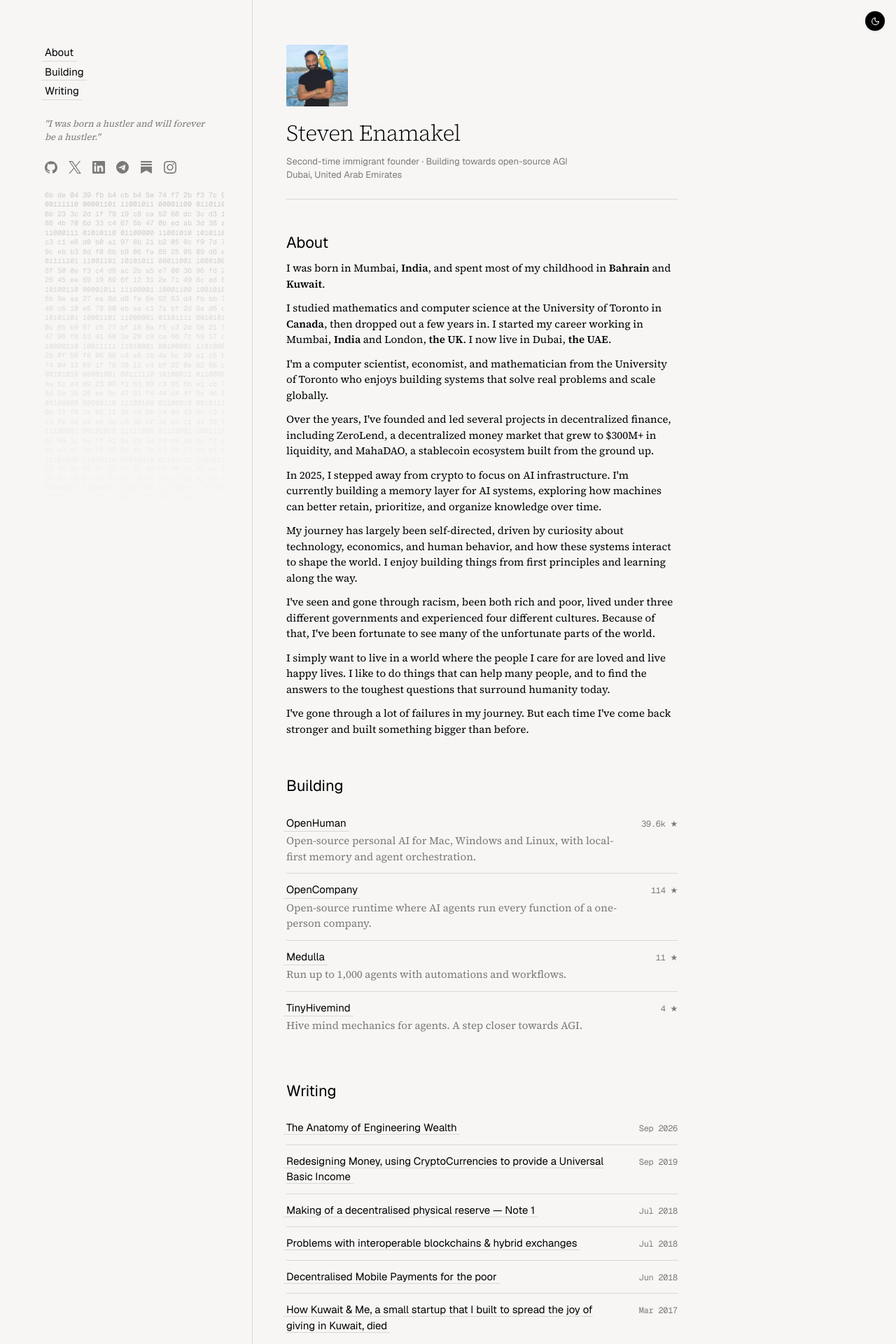
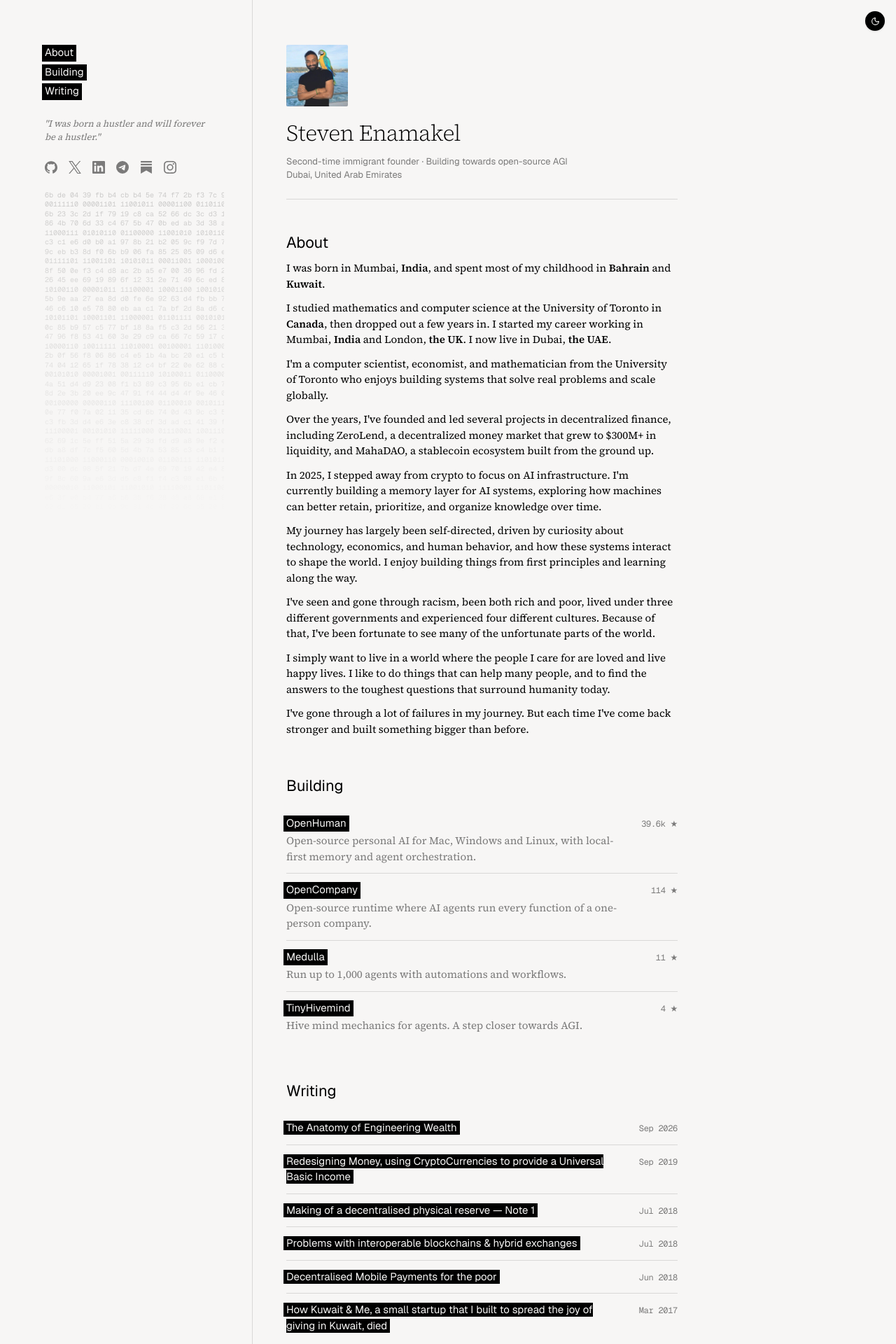
Before and after one commit to senamakel/enamakel.com, a Next.js app: page / in a window 1280 px wide. Shown: the top 1920 px of the page at 70% size. Built offline with nearby package versions, Linux system fonts and the light colour scheme; no server answers.

Commit message:
style: make the inverted fill the resting link state, border on hover
Co-authored-by: Medulla <medulla@tinyhumans.ai>

```diff
--- a/src/app/page.tsx
+++ b/src/app/page.tsx
@@ -42,7 +42,7 @@
             className="group flex items-baseline gap-6 py-3"
           >
             <span className="min-w-0 flex-1">
-              <span className="border-border group-hover:border-foreground group-hover:bg-foreground group-hover:text-background -mx-1 border-b px-1 transition-colors inline-block font-sans">
+              <span className="bg-foreground text-background group-hover:bg-transparent group-hover:text-foreground group-hover:border-border -mx-1 border-b border-transparent px-1 transition-colors inline-block font-sans">
                 {item.title}
               </span>
               <span className="text-muted-foreground mt-0.5 block">
@@ -71,7 +71,7 @@
             className="group flex items-baseline gap-6 py-3"
           >
             <span className="min-w-0 flex-1">
-              <span className="border-border group-hover:border-foreground group-hover:bg-foreground group-hover:text-background -mx-1 border-b px-1 transition-colors font-sans">{item.title}</span>
+              <span className="bg-foreground text-background group-hover:bg-transparent group-hover:text-foreground group-hover:border-border -mx-1 border-b border-transparent px-1 transition-colors font-sans">{item.title}</span>
             </span>
             <span className={`${LABEL} shrink-0 tabular-nums`}>
               {formatDate(item.date)}
@@ -97,7 +97,7 @@
               <a
                 key={item.label}
                 href={item.href}
-                className="border-border hover:border-foreground hover:bg-foreground hover:text-background -mx-1 border-b px-1 transition-colors w-fit"
+                className="bg-foreground text-background hover:bg-transparent hover:text-foreground hover:border-border -mx-1 border-b border-transparent px-1 transition-colors w-fit"
               >
                 {item.label}
               </a>
```
Also changed, not shown: 1 other file (tests, documents, lock files or other folders).
